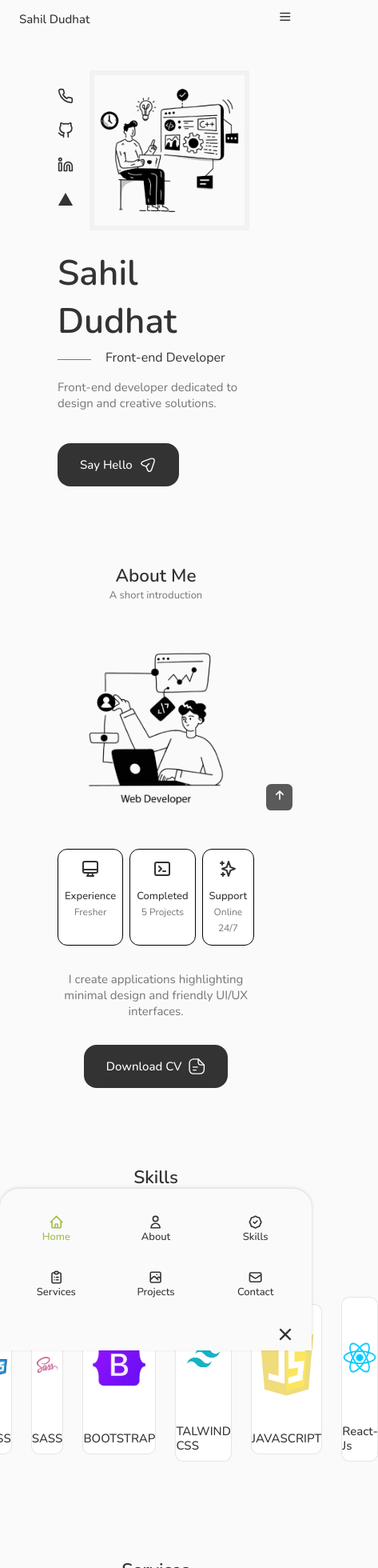
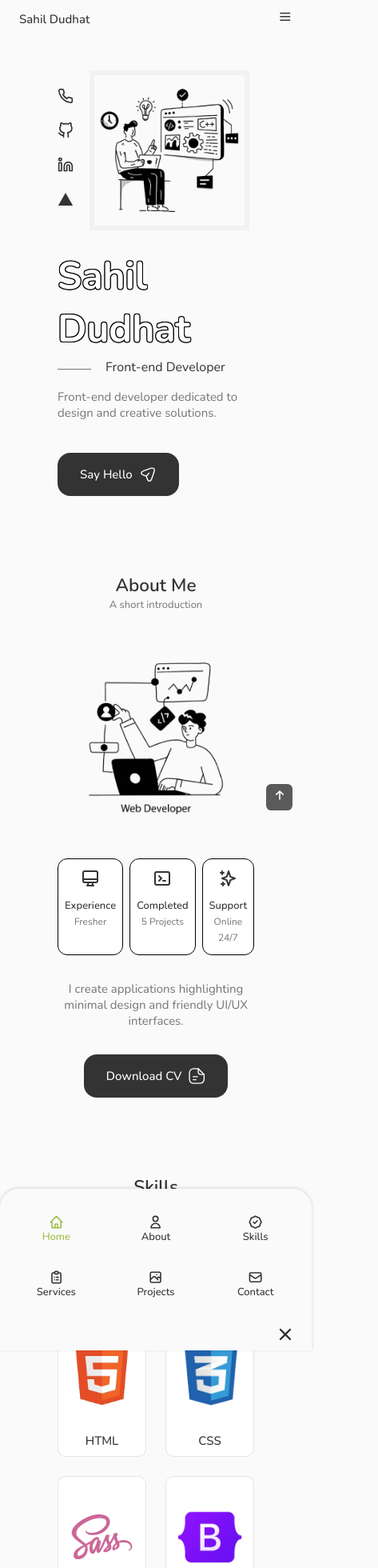
Before and after one commit to Sahildudhat007/Portfolio, a React (Vite) app: page / in a window 390 px wide. Shown: the top 1960 px of the page at 80% size, 473 px wide, since content can reach past the window. Built offline with nearby package versions, Linux system fonts and the light colour scheme.

Commit message:
15-04-2025

```diff
--- a/src/App.jsx
+++ b/src/App.jsx
@@ -20,7 +20,6 @@ function App() {
 
   useEffect(() => {
     AOS.init({
-      duration: 3000,
       once: true,
     });
   }, []);
@@ -29,13 +28,13 @@ function App() {
     <>
       <Header />
       <main className='main'>
-        <div data-aos="fade-up" data-aos-duration="1000"><Home /></div>
-        <div data-aos="fade-up" data-aos-duration="1000"><About /></div>
-        <div data-aos="fade-up" data-aos-duration="1000"><Skills /></div>
-        <div data-aos="fade-up" data-aos-duration="1000"><Services /></div>
-        <div data-aos="fade-up" data-aos-duration="1000"><Qualification /></div>
-        <div data-aos="fade-up" data-aos-duration="1000"><Portfolio /></div>
-        <div data-aos="fade-up" data-aos-duration="1000"><Contact /></div>
+        <div data-aos="fade-up" data-aos-duration="2000"><Home /></div>
+        <div data-aos="fade-up" data-aos-duration="2000"><About /></div>
+        <div data-aos="fade-up" data-aos-duration="2000"><Skills /></div>
+        <div data-aos="fade-up" data-aos-duration="2000"><Services /></div>
+        <div data-aos="fade-up" data-aos-duration="2000"><Qualification /></div>
+        <div data-aos="zoom-in-up" data-aos-duration="2000"><Portfolio /></div>
+        <div data-aos="zoom-in-up" data-aos-duration="3000"><Contact /></div>
       </main>
       <Footer />
       <ScrollUp />
--- a/src/components/About/About.jsx
+++ b/src/components/About/About.jsx
@@ -15,7 +15,7 @@ function About() {
                 <h2 className="section__title">About Me</h2>
                 <span className="section__subtitle">A short introduction</span>
                 <div className="about__container container grid">
-                    <img src={profile1} alt="about" className="about__img" data-aos="fade-right" />
+                    <img src={profile1} alt="about" className="about__img" data-aos="fade-right" data-aos-duration="2000" />
                     <div className="about__data">
                         <Info />
                         <p className="about__description">
--- a/src/components/Header/Header.jsx
+++ b/src/components/Header/Header.jsx
@@ -23,7 +23,7 @@ function Header() {
         <>
             <header className="header">
                 <nav className="nav container">
-                    <a href="index.html" className="nav__logo">
+                    <a href="home" className="nav__logo">
                         Sahil Dudhat
                     </a>
                     <div className={Toggle ? "nav__menu show-menu" : "nav__menu"}>
--- a/src/components/Home/Data.jsx
+++ b/src/components/Home/Data.jsx
@@ -4,7 +4,7 @@ function Data() {
     return (
         <>
             <div className="home__data">
-                <h1 className="home__title">
+                <h1 className="home__title outlined-text">
                     Sahil Dudhat
                 </h1>
                 <h3 className="home__subtitle">
--- a/src/components/Home/Home.jsx
+++ b/src/components/Home/Home.jsx
@@ -14,7 +14,7 @@ function Home() {
                 <div className="home__container container grid">
                     <div className="home__content grid">
                         <Social />
-                        <div className="home__img" data-aos="fade-left"></div>
+                        <div className="home__img" data-aos="fade-left" data-aos-duration="2000"></div>
                         <Data />
                     </div>
                     <Scroll />
--- a/src/components/Home/home.css
+++ b/src/components/Home/home.css
@@ -27,6 +27,21 @@
 .home__title {
     font-size: var(--big-font-size);
     margin-bottom: var(--mb-0-25);
+}
+
+.outlined-text {
+    color: white;
+    font-size: 3rem;
+    font-weight: bold;
+    text-shadow:
+        -1px -1px 0 black,
+        0 -1px 0 black,
+        1px -1px 0 black,
+        -1px 0 0 black,
+        1px 0 0 black,
+        -1px 1px 0 black,
+        0 1px 0 black,
+        1px 1px 0 black;
 }
 
 .home__hand {
@@ -66,20 +81,49 @@
     border-radius: 1rem;
     animation: ring 1.5s infinite ease-in-out;
     transform-origin: center;
-  }
+}
 
-  @keyframes ring {
-    0% { transform: rotate(0); }
-    10% { transform: rotate(3deg); }
-    20% { transform: rotate(-3deg); }
-    30% { transform: rotate(3deg); }
-    40% { transform: rotate(-3deg); }
-    50% { transform: rotate(2deg); }
-    60% { transform: rotate(-2deg); }
-    70% { transform: rotate(1deg); }
-    80% { transform: rotate(-1deg); }
-    100% { transform: rotate(0); }
-  }
+@keyframes ring {
+    0% {
+        transform: rotate(0);
+    }
+
+    10% {
+        transform: rotate(3deg);
+    }
+
+    20% {
+        transform: rotate(-3deg);
+    }
+
+    30% {
+        transform: rotate(3deg);
+    }
+
+    40% {
+        transform: rotate(-3deg);
+    }
+
+    50% {
+        transform: rotate(2deg);
+    }
+
+    60% {
+        transform: rotate(-2deg);
+    }
+
+    70% {
+        transform: rotate(1deg);
+    }
+
+    80% {
+        transform: rotate(-1deg);
+    }
+
+    100% {
+        transform: rotate(0);
+    }
+}
 
 .home__img {
     background: url(../../assets/person-developing.png);
--- a/src/components/Skills/skills.css
+++ b/src/components/Skills/skills.css
@@ -66,10 +66,20 @@
     font-size: var(--smaller-font-size);
 }
 
+@media screen and (max-width:1024px) {
+    .skills__group {
+        grid-template-columns: repeat(4, 1fr);
+    }
+}
+
 @media screen and (max-width: 992px) {
     .skills__container {
         grid-template-columns: max-content;
         row-gap: 2rem;
+    }
+
+    .skills__group {
+        grid-template-columns: repeat(3, 1fr);
     }
 }
 
@@ -78,12 +88,20 @@
         grid-template-columns: 1fr;
     }
 
+    .skills__group {
+        grid-template-columns: repeat(2, 1fr);
+    }
+
     .skills__content {
         padding: 1.5rem;
     }
 }
 
 @media screen and (max-width: 350px) {
+    .skills__group {
+        grid-template-columns: repeat(1, 1fr);
+    }
+
     .skills__box {
         column-gap: 1.25rem;
     }
```
